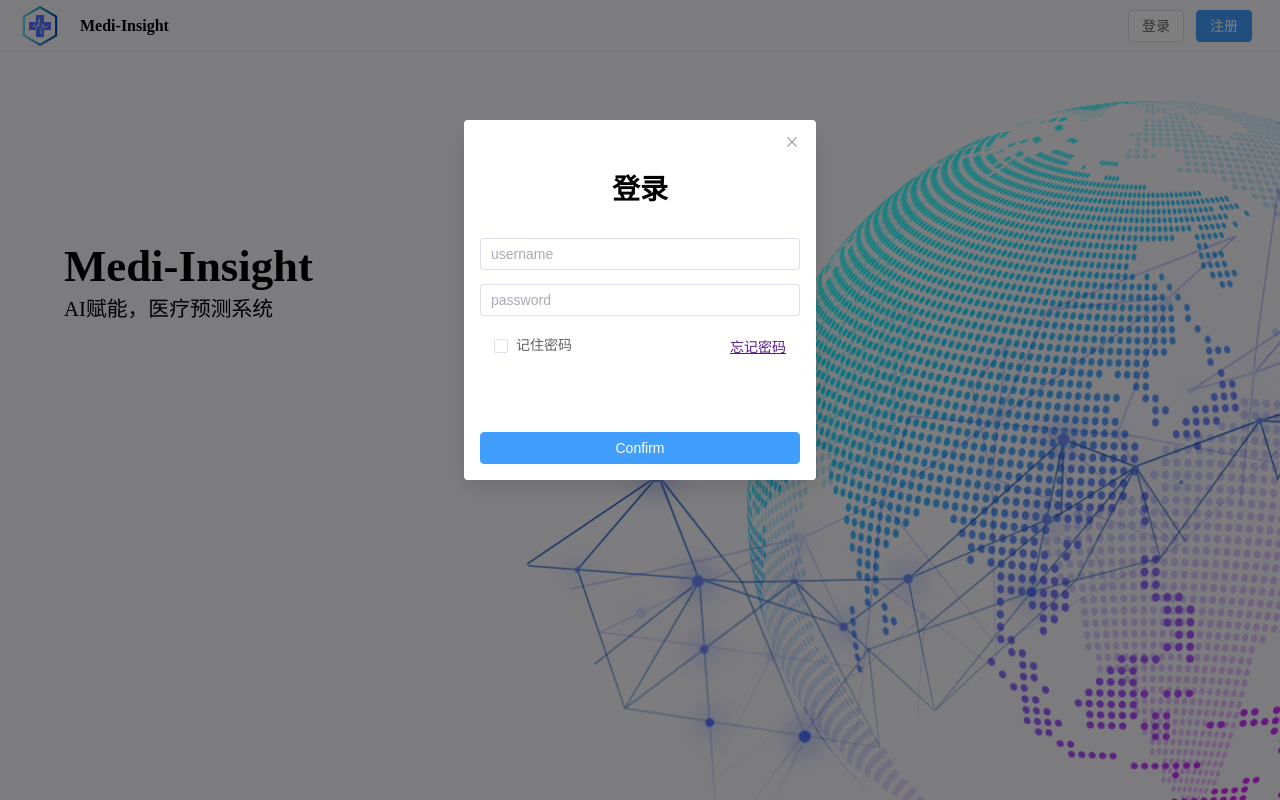
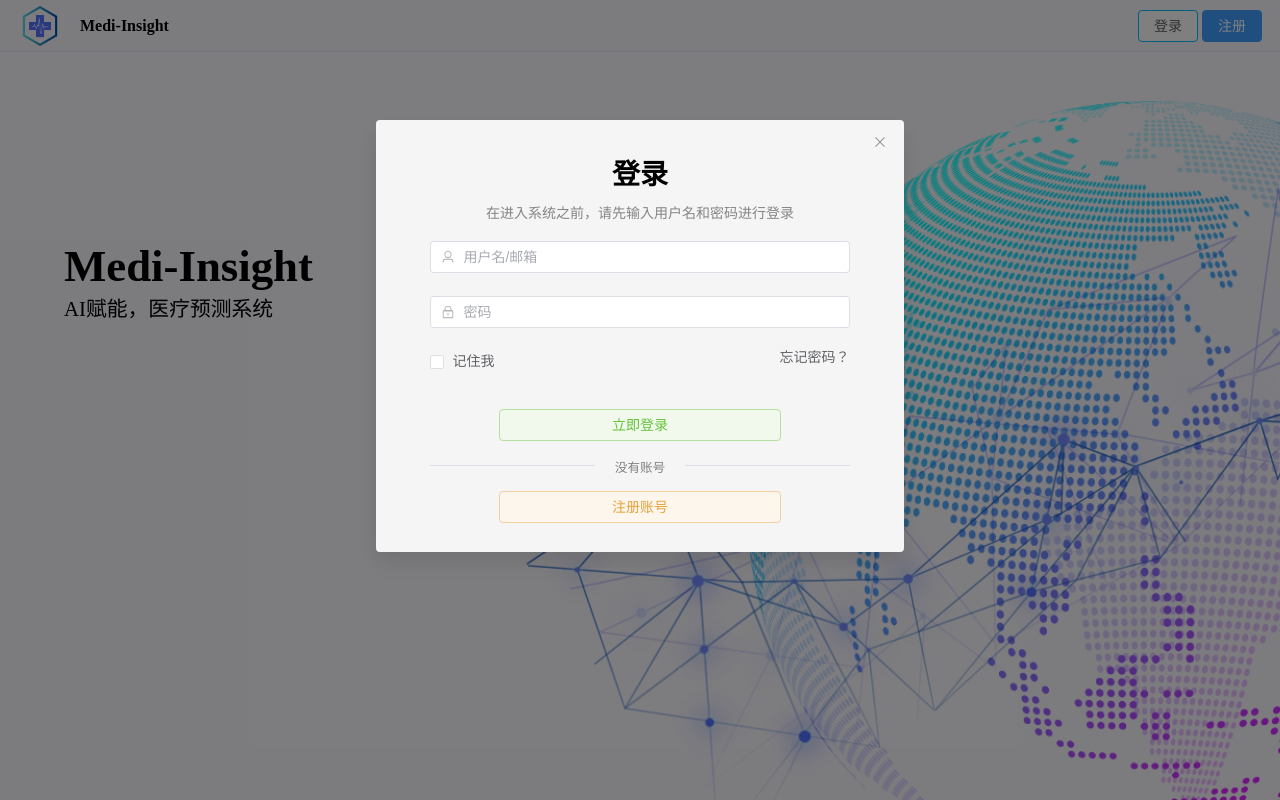
Before and after one commit to Chan-Yumeky/Medi-Insight_frontend, a Vue app: page /#/login in a window 1280 px wide. Both pictures are taken after a click on the button "登录". Built offline with nearby package versions, Linux system fonts and the light colour scheme.

Commit message:
Page to complete login, registration and password reset

```diff
--- a/package.json
+++ b/package.json
@@ -12,6 +12,7 @@
     "lint": "eslint . --ext .vue,.js,.jsx,.cjs,.mjs,.ts,.tsx,.cts,.mts --fix --ignore-path .gitignore"
   },
   "dependencies": {
+    "@element-plus/icons-vue": "^2.3.1",
     "axios": "^1.7.7",
     "element-plus": "^2.8.3",
     "three": "^0.168.0",
--- a/src/pages/LoginPage.vue
+++ b/src/pages/LoginPage.vue
@@ -6,30 +6,225 @@
         <h3 style="font-size:1em;">Medi-Insight</h3>
       </div>
       <div class="header-right">
-        <el-button type="default" style="width: 4em;" @click="showLoginDialog = true">
-          登录
-        </el-button>
-        <el-button type="primary" style="width: 4em; margin-right: 2em;">
-          注册
-        </el-button>
-        <el-dialog v-model="showLoginDialog" width="22em"
-          style="display: flex;justify-content: center;align-items: center;flex-direction: column;">
+        <el-button plain @click="loginVisible = true" style="border-color: deepskyblue">登录</el-button>
+        <el-dialog
+            v-model="loginVisible"
+            width="33em"
+            style="background-color: whitesmoke"
+        >
           <div
-            style="height: 5em;width: 100%; text-align: center; display: flex; align-items: center; justify-content: center;">
-            <h1 style="color: black;">登录</h1>
+              style="display: flex; justify-content: center; align-items: center; flex-direction: column;">
+            <h1 style="color: black; font-size: 2em">登录</h1>
+            <div style="font-size: 1em; color: #868484; margin-top: 10px">在进入系统之前，请先输入用户名和密码进行登录</div>
           </div>
-          <br>
-          <el-form>
-            <el-input placeholder="username" v-model="username" style="margin-bottom: 1em;"/>
-            <el-input placeholder="password" type="password" v-model="pwd" style="margin-bottom: 1em;"/>
-          </el-form>
-          <div style="display: flex;align-items: center;justify-content: space-between; padding: 0 1em;">
-            <el-checkbox>记住密码</el-checkbox>
-            <a href="">忘记密码</a>
+          <div class="input-wrapper">
+            <el-form>
+              <el-form-item prop="username">
+                <el-input maxlength="30" type="text" placeholder="用户名/邮箱">
+                  <template #prefix>
+                    <el-icon>
+                      <User/>
+                    </el-icon>
+                  </template>
+                </el-input>
+              </el-form-item>
+              <el-form-item prop="password">
+                <el-input type="password" maxlength="20" style="margin-top: 5px" placeholder="密码">
+                  <template #prefix>
+                    <el-icon>
+                      <Lock/>
+                    </el-icon>
+                  </template>
+                </el-input>
+              </el-form-item>
+              <el-row style="margin-top: 5px">
+                <el-col :span="12" style="text-align: left">
+                  <el-form-item prop="remember">
+                    <el-checkbox label="记住我"/>
+                  </el-form-item>
+                </el-col>
+                <el-col :span="12" style="text-align: right">
+                  <el-link @click="changeToReset">忘记密码？</el-link>
+                </el-col>
+              </el-row>
+            </el-form>
+            <div style="display: flex; justify-content: center; align-items: center; flex-direction: column;">
+              <div style="margin-top: 1vw">
+                <el-button style="width: 22vw" type="success" plain @click="changeToHome">立即登录</el-button>
+              </div>
+              <el-divider>
+                <span style="color: grey; font-size: 0.9em;">没有账号</span>
+              </el-divider>
+              <div style="margin-bottom: 1vw">
+                <el-button style="width: 22vw" type="warning" plain @click="changeToRegister">注册账号</el-button>
+              </div>
+            </div>
           </div>
-          <el-button type="primary" @click="checkAvailable()" style="width: 100%;margin-top: 5em;">
-            Confirm
-          </el-button>
+        </el-dialog>
+        <el-dialog
+            v-model="resetVisible"
+            width="33em"
+            style="background-color: whitesmoke"
+        >
+          <div style="text-align: center">
+            <div style="margin-top: 1vw">
+              <el-steps :active="active" finish-status="success" align-center>
+                <el-step title="验证电子邮件"/>
+                <el-step title="重新设定密码"/>
+              </el-steps>
+            </div>
+            <div style="margin: 0 2vw" v-if="active === 0">
+              <div style="margin-top: 1vw">
+                <div style="font-size: 2em; font-weight: bold; color: black">重置密码</div>
+                <div style="font-size: 1em; color: #868484; margin-top: 10px">请输入需要重置密码的电子邮件地址</div>
+              </div>
+              <div style="margin-top: 1.5vw">
+                <el-form>
+                  <el-form-item prop="email">
+                    <el-input type="email" placeholder="电子邮件地址">
+                      <template #prefix>
+                        <el-icon>
+                          <Message/>
+                        </el-icon>
+                      </template>
+                    </el-input>
+                  </el-form-item>
+                  <el-form-item prop="code">
+                    <el-row :gutter="10" style="width: 100%">
+                      <el-col :span="18">
+                        <el-input maxlength="6" type="text" placeholder="请输入验证码">
+                          <template #prefix>
+                            <el-icon>
+                              <EditPen/>
+                            </el-icon>
+                          </template>
+                        </el-input>
+                      </el-col>
+                      <el-col :span="5">
+                        <el-button type="success">
+                          获取验证码
+                        </el-button>
+                      </el-col>
+                    </el-row>
+                  </el-form-item>
+                </el-form>
+              </div>
+              <div style="margin: 2.5vw 0">
+                <el-button @click="confirmReset" style="width: 22vw" type="warning" plain>开始重置密码</el-button>
+              </div>
+            </div>
+            <div style="margin: 0 2vw" v-if="active === 1">
+              <div style="margin-top: 1vw">
+                <div style="font-size: 2em; font-weight: bold; color: black">重置密码</div>
+                <div style="font-size: 1em; color: #868484; margin-top: 10px">请填写你的新密码，并牢记防止丢失</div>
+              </div>
+              <div style="margin-top: 1.5vw">
+                <el-form>
+                  <el-form-item prop="password">
+                    <el-input maxlength="20" type="password" placeholder="密码">
+                      <template #prefix>
+                        <el-icon>
+                          <Lock/>
+                        </el-icon>
+                      </template>
+                    </el-input>
+                  </el-form-item>
+                  <el-form-item prop="password_repeat">
+                    <el-input maxlength="20" type="password" placeholder="重复密码">
+                      <template #prefix>
+                        <el-icon>
+                          <Lock/>
+                        </el-icon>
+                      </template>
+                    </el-input>
+                  </el-form-item>
+                </el-form>
+              </div>
+              <div style="margin: 2.5vw 0">
+                <el-button @click="doReset" style="width: 22vw" type="danger" plain>立即重置密码</el-button>
+              </div>
+            </div>
+          </div>
+        </el-dialog>
+
+        <el-button type="primary" @click="registerVisible = true">注册</el-button>
+        <el-dialog
+            v-model="registerVisible"
+            width="33em"
+            style="background-color: whitesmoke"
+        >
+          <div
+              style="display: flex; justify-content: center; align-items: center; flex-direction: column;">
+            <h1 style="color: black; font-size: 2em">注册</h1>
+            <div style="font-size: 1em; color: #868484; margin-top: 10px">欢迎注册我们的学习平台，请在下方填写相关信息</div>
+          </div>
+          <div class="input-wrapper">
+            <el-form>
+              <el-form-item prop="username">
+                <el-input maxlength="30" type="text" placeholder="用户名/邮箱">
+                  <template #prefix>
+                    <el-icon>
+                      <User/>
+                    </el-icon>
+                  </template>
+                </el-input>
+              </el-form-item>
+              <el-form-item prop="password">
+                <el-input type="password" maxlength="20" style="margin-top: 5px" placeholder="密码">
+                  <template #prefix>
+                    <el-icon>
+                      <Lock/>
+                    </el-icon>
+                  </template>
+                </el-input>
+              </el-form-item>
+              <el-form-item prop="password_repeat">
+                <el-input type="password" maxlength="20" style="margin-top: 5px" placeholder="重复密码">
+                  <template #prefix>
+                    <el-icon>
+                      <Lock/>
+                    </el-icon>
+                  </template>
+                </el-input>
+              </el-form-item>
+              <el-form-item prop="email">
+                <el-input type="email" placeholder="电子邮件地址">
+                  <template #prefix>
+                    <el-icon>
+                      <Message/>
+                    </el-icon>
+                  </template>
+                </el-input>
+              </el-form-item>
+              <el-form-item prop="code">
+                <el-row :gutter="10" style="width: 100%;">
+                  <el-col :span="18">
+                    <el-input maxlength="6" type="text" placeholder="请输入验证码">
+                      <template #prefix>
+                        <el-icon>
+                          <EditPen/>
+                        </el-icon>
+                      </template>
+                    </el-input>
+                  </el-col>
+                  <el-col :span="5">
+                    <el-button type="success">
+                      获取验证码
+                    </el-button>
+                  </el-col>
+                </el-row>
+              </el-form-item>
+            </el-form>
+            <div style="display: flex; justify-content: center; align-items: center; flex-direction: column;">
+              <div style="margin-top: 1vw">
+                <el-button style="width: 22vw" type="warning" plain @click="changeToLogin">立即注册</el-button>
+              </div>
+              <div style="margin: 1vw 0">
+                <span style="font-size: 1em; line-height: 15px; color: grey">已有账号?&nbsp;&nbsp;&nbsp;</span>
+                <el-link type="primary" style="translate: 0 -2.5px" @click="changeToLogin2">立即登录</el-link>
+              </div>
+            </div>
+          </div>
         </el-dialog>
       </div>
     </header>
@@ -46,11 +241,14 @@
     </div>
   </div>
 </template>
+
 <script setup lang="ts">
-// import axios from 'axios';
-// import { ElMessage } from 'element-plus';
 import { ref, onMounted } from 'vue';
 import { useRouter } from 'vue-router';
+import { computed } from "vue";
+import {EditPen, Lock, Message, User} from "@element-plus/icons-vue";
+import {ElMessage} from "element-plus";
+
 let isshow = ref(false);
 let showLoginDialog = ref(false);
 let username = ref('');
@@ -59,25 +257,44 @@ let router = useRouter()
 onMounted(() => {
   isshow.value = true;
 })
-const checkAvailable = async()=>{
-  // await axios.get('localhost:8080/login/'+username.value+'/'+pwd.value).then((resp)=>{
-  //   if(resp.data.code==500){
-  //     ElMessage({
-  //       message: 'Login failed',
-  //       type: 'error',
-  //     })
-  //   }else if(resp.data.code==200){
-  //     ElMessage({
-  //       message: 'Login success',
-  //       type: 'success',
-  //     })
-  //   }
-  //   console.log(resp.data)
-  // })
-  showLoginDialog.value = false
+
+const loginVisible = ref(false)
+const registerVisible = ref(false)
+const resetVisible = ref(false)
+const changeToLogin = ()=> {
+  registerVisible.value = false
+  loginVisible.value = true
+  ElMessage.success('注册成功，请登录进入系统')
+}
+const changeToLogin2 = ()=> {
+  registerVisible.value = false
+  loginVisible.value = true
+}
+const changeToRegister = ()=> {
+  loginVisible.value = false
+  registerVisible.value = true
+}
+const changeToReset = ()=> {
+  loginVisible.value = false
+  resetVisible.value = true
+}
+
+const active = ref(0)
+const confirmReset = ()=> {
+  active.value++
+}
+const doReset = ()=> {
+  active.value--
+  resetVisible.value = false
+  loginVisible.value = true
+  ElMessage.success('密码重置成功，请重新登录')
+}
+
+const changeToHome = ()=> {
   router.push({
-    name:'home'
+    name: 'home'
   })
+  ElMessage.success('登录成功，欢迎回来~')
 }
 </script>
 
@@ -147,6 +364,23 @@ header {
   animation-duration: 5s;
 }
 
+.header-right {
+  width: 10vw;
+  height: 3vw;
+  display: flex;
+  justify-content: space-around;
+  align-items: center;
+  padding: 0 1em;
+}
+
+:deep(.el-divider__text) {
+  background-color: whitesmoke;
+}
+
+.input-wrapper {
+  margin-top: 1.5vw;
+  padding: 0 3vw;
+}
 
 @keyframes scaleDraw {
 
```
Also changed, not shown: 1 other file (tests, documents, lock files or other folders).
